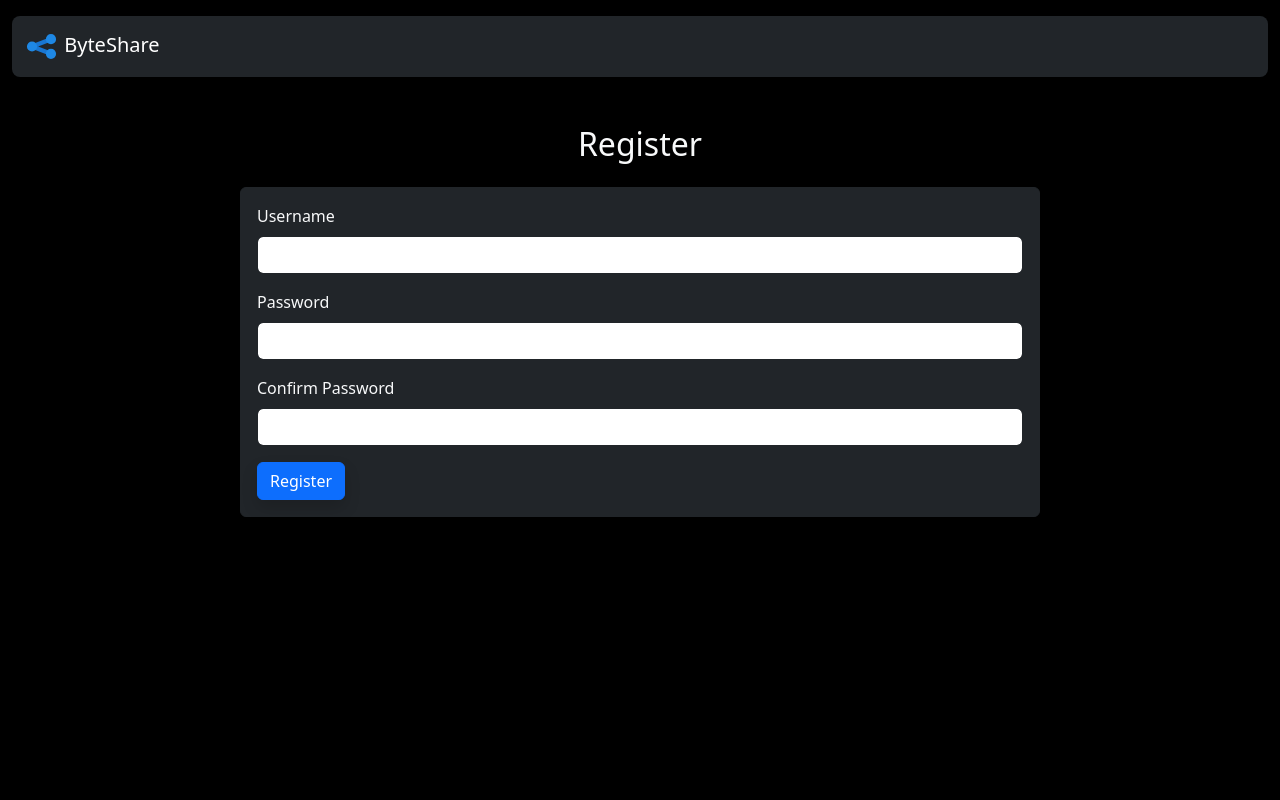
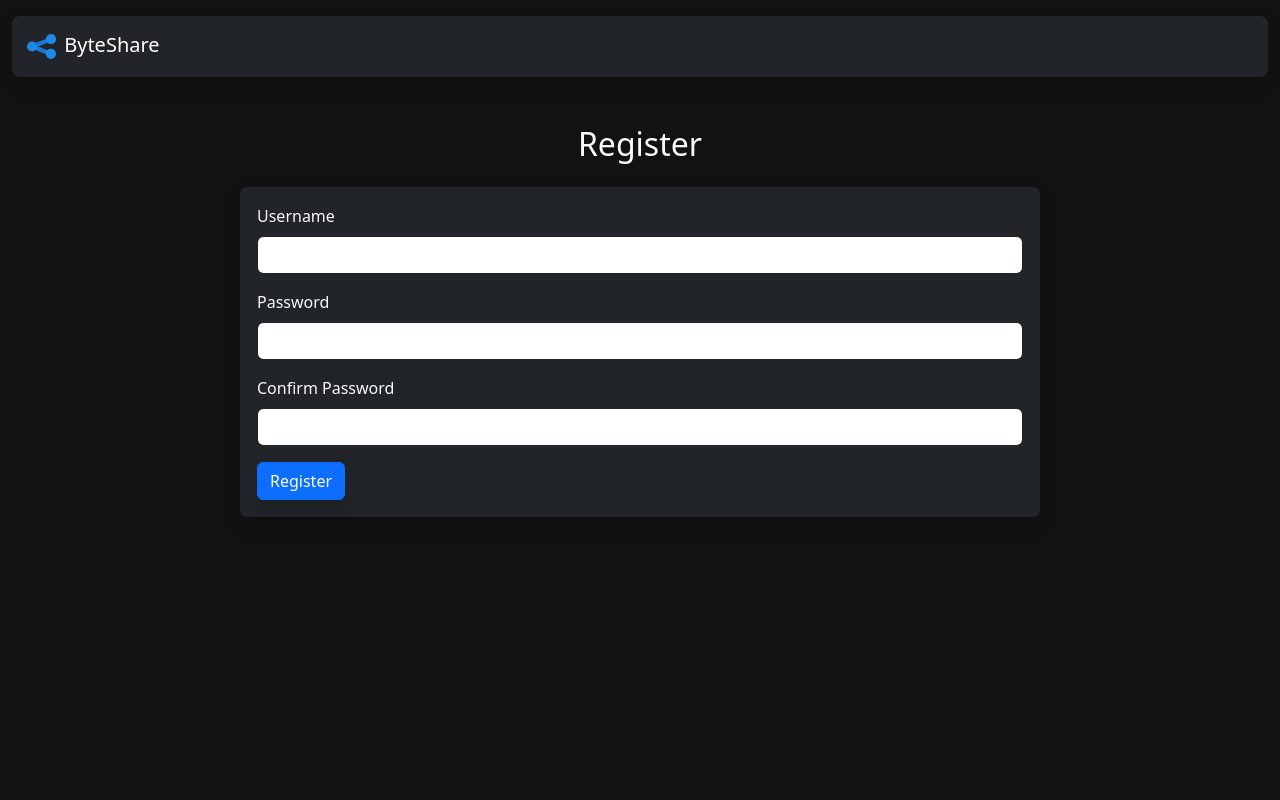
Before and after one commit to antoniskoin/byteshare, a Flask app: page /register in a window 1280 px wide. Run offline with Flask 3, Linux system fonts and the light colour scheme.

Commit message:
added favicon minor UI improvements

```diff
--- a/templates/dashboard.html
+++ b/templates/dashboard.html
@@ -4,6 +4,7 @@
     <meta charset="UTF-8">
     <meta name="viewport" content="width=device-width, initial-scale=1">
     <title>ByteShare - Dashboard</title>
+    <link rel="icon" type="image/x-icon" href="/static/logo.ico">
     <link href="https://cdn.jsdelivr.net/npm/bootstrap@5.2.3/dist/css/bootstrap.min.css" rel="stylesheet"
           integrity="sha384-rbsA2VBKQhggwzxH7pPCaAqO46MgnOM80zW1RWuH61DGLwZJEdK2Kadq2F9CUG65" crossorigin="anonymous">
     <script src="https://cdn.jsdelivr.net/npm/bootstrap@5.2.3/dist/js/bootstrap.bundle.min.js"
--- a/templates/download.html
+++ b/templates/download.html
@@ -4,6 +4,7 @@
     <meta charset="UTF-8">
     <meta name="viewport" content="width=device-width, initial-scale=1">
     <title>ByteShare - Download File</title>
+    <link rel="icon" type="image/x-icon" href="/static/logo.ico">
     <link href="https://cdn.jsdelivr.net/npm/bootstrap@5.2.3/dist/css/bootstrap.min.css" rel="stylesheet"
           integrity="sha384-rbsA2VBKQhggwzxH7pPCaAqO46MgnOM80zW1RWuH61DGLwZJEdK2Kadq2F9CUG65" crossorigin="anonymous">
 </head>
--- a/templates/file_share.html
+++ b/templates/file_share.html
@@ -4,6 +4,7 @@
     <meta charset="UTF-8">
     <meta name="viewport" content="width=device-width, initial-scale=1">
     <title>ByteShare - Share File</title>
+    <link rel="icon" type="image/x-icon" href="/static/logo.ico">
     <link href="https://cdn.jsdelivr.net/npm/bootstrap@5.2.3/dist/css/bootstrap.min.css" rel="stylesheet"
           integrity="sha384-rbsA2VBKQhggwzxH7pPCaAqO46MgnOM80zW1RWuH61DGLwZJEdK2Kadq2F9CUG65" crossorigin="anonymous">
     <script src="https://cdn.jsdelivr.net/npm/bootstrap@5.2.3/dist/js/bootstrap.bundle.min.js"
--- a/templates/file_share_result.html
+++ b/templates/file_share_result.html
@@ -2,7 +2,9 @@
 <html lang="en">
 <head>
     <meta charset="UTF-8">
+    <meta name="viewport" content="width=device-width, initial-scale=1">
     <title>ByteShare - Upload Result</title>
+    <link rel="icon" type="image/x-icon" href="/static/logo.ico">
     <link href="https://cdn.jsdelivr.net/npm/bootstrap@5.2.3/dist/css/bootstrap.min.css" rel="stylesheet"
           integrity="sha384-rbsA2VBKQhggwzxH7pPCaAqO46MgnOM80zW1RWuH61DGLwZJEdK2Kadq2F9CUG65" crossorigin="anonymous">
 </head>
--- a/templates/profile.html
+++ b/templates/profile.html
@@ -4,6 +4,7 @@
     <meta charset="UTF-8">
     <meta name="viewport" content="width=device-width, initial-scale=1">
     <title>ByteShare - Profile</title>
+    <link rel="icon" type="image/x-icon" href="/static/logo.ico">
     <link href="https://cdn.jsdelivr.net/npm/bootstrap@5.2.3/dist/css/bootstrap.min.css" rel="stylesheet"
           integrity="sha384-rbsA2VBKQhggwzxH7pPCaAqO46MgnOM80zW1RWuH61DGLwZJEdK2Kadq2F9CUG65" crossorigin="anonymous">
     <script src="https://cdn.jsdelivr.net/npm/bootstrap@5.2.3/dist/js/bootstrap.bundle.min.js"
--- a/templates/register.html
+++ b/templates/register.html
@@ -4,10 +4,11 @@
     <meta charset="UTF-8">
     <meta name="viewport" content="width=device-width, initial-scale=1">
     <title>ByteShare - Register</title>
+    <link rel="icon" type="image/x-icon" href="/static/logo.ico">
     <link href="https://cdn.jsdelivr.net/npm/bootstrap@5.2.3/dist/css/bootstrap.min.css" rel="stylesheet"
           integrity="sha384-rbsA2VBKQhggwzxH7pPCaAqO46MgnOM80zW1RWuH61DGLwZJEdK2Kadq2F9CUG65" crossorigin="anonymous">
 </head>
-<body class="d-flex flex-column min-vh-100" style="background-color: #000000">
+<body class="d-flex flex-column min-vh-100" style="background-color: #121212">
 
 <div class="container-fluid mt-3">
     <nav class="navbar navbar-expand-lg navbar-dark bg-dark rounded rounded-3 shadow">
@@ -25,15 +26,15 @@
 </div>
 
 {% if message %}
-    <div class="container-fluid d-flex justify-content-center pt-3">
-        <div class="alert alert-danger border-3 border-light" role="alert">
-            {{ message }}
-        </div>
+<div class="container-fluid d-flex justify-content-center pt-3">
+    <div class="alert alert-danger border-3 border-light" role="alert">
+        {{ message }}
     </div>
+</div>
 {% endif %}
 
 <!--I love you so much my little monkey -->
-<div class="container-fluid d-flex justify-content-center p-3 shadow">
+<div class="container-fluid d-flex justify-content-center p-3">
     <div class="card border-dark bg-dark shadow" style="width: 50rem;">
         <div class="card-body">
             <form action="/register" method="POST">
```
Also changed, not shown: templates/login.html (+7 -6 lines), static/logo.ico (added).
